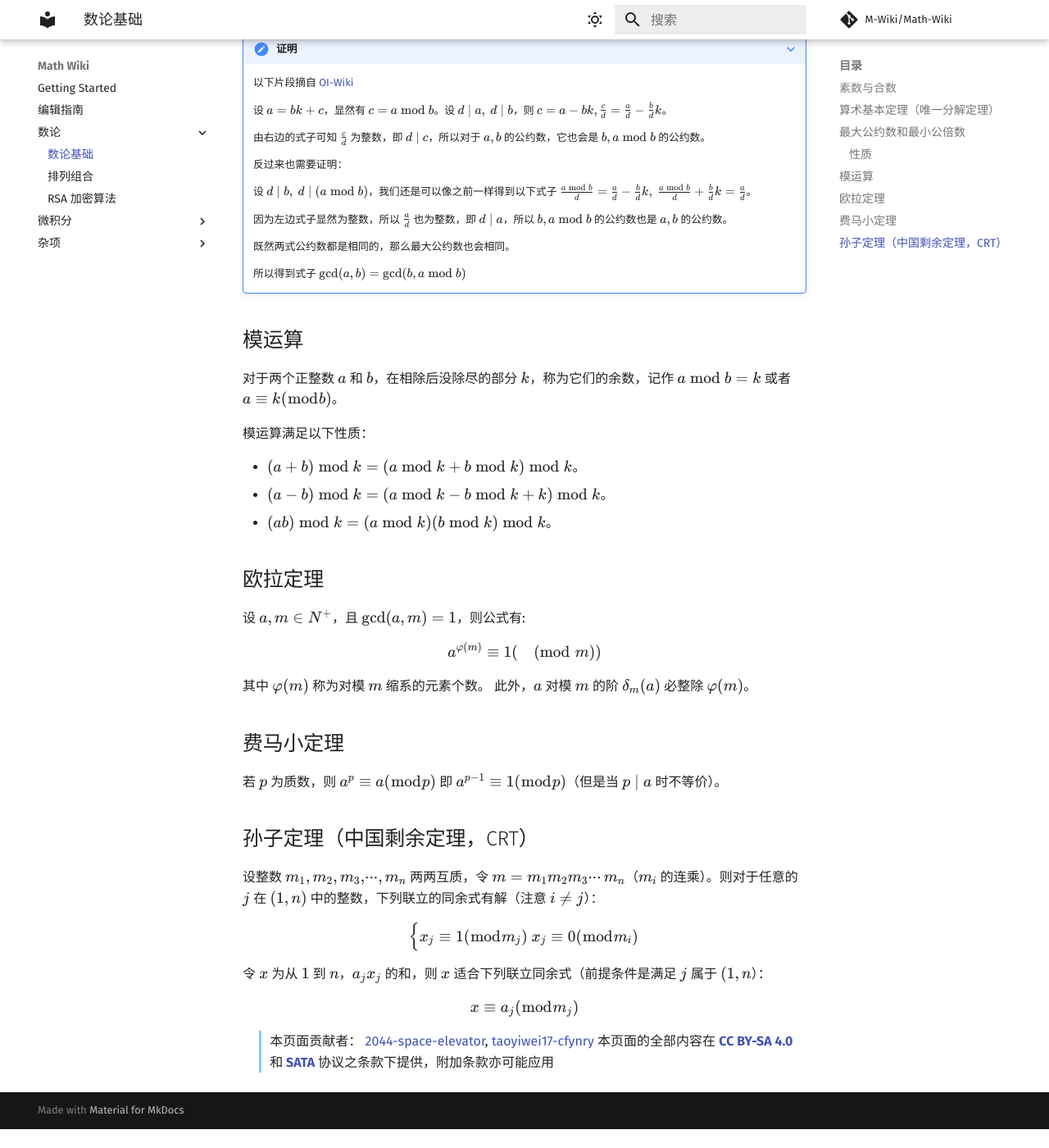
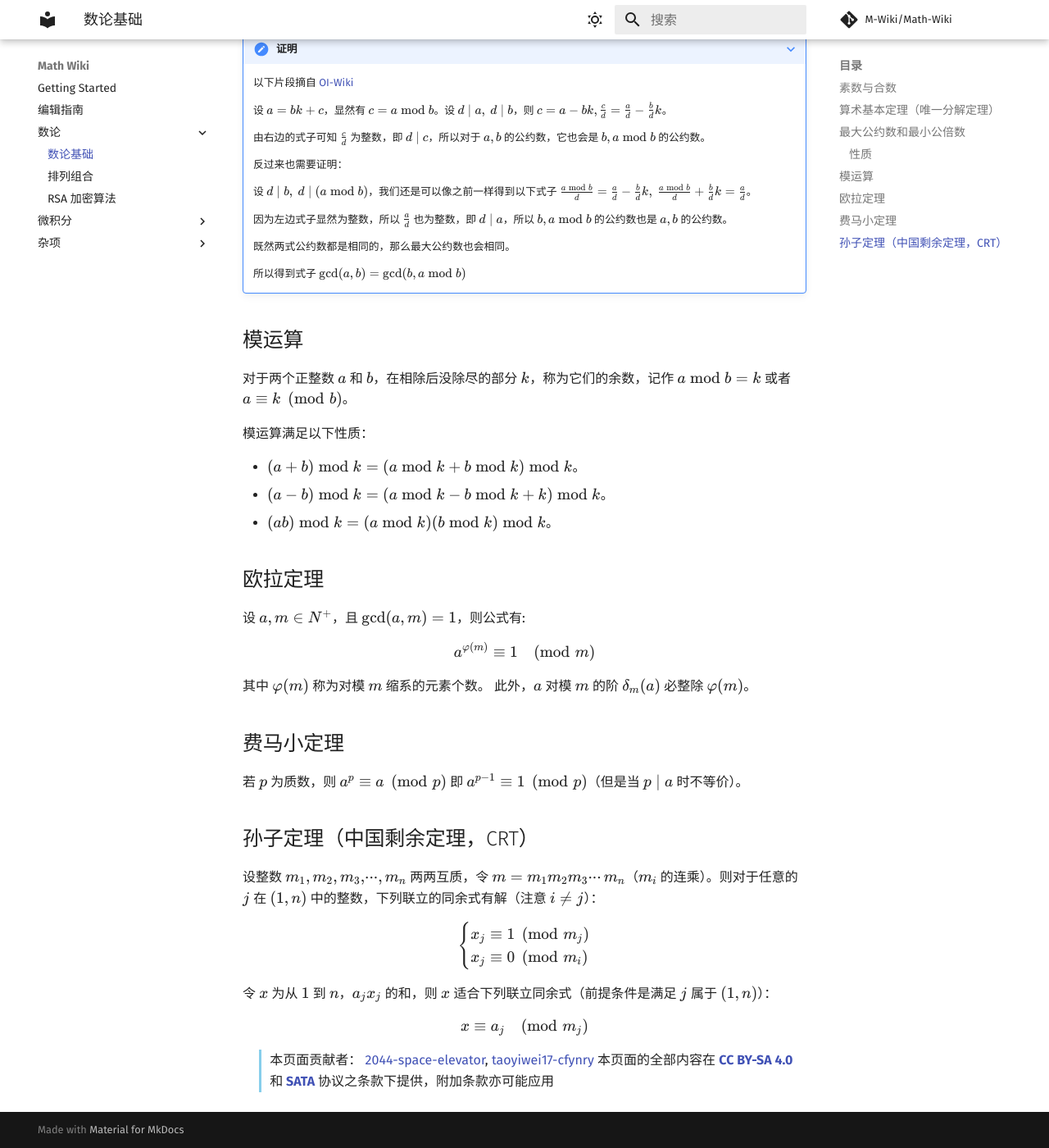
Before and after one commit to M-Wiki/Math-Wiki, an MkDocs documentation site: the page built from docs/number-theory/basic.md, in a window 1280 px wide and 1400 px high, scrolled down 924 px. Shown: the whole window at 82% size. Built offline with MkDocs 1.6.1 and Material for MkDocs 9.7.7, drawn with Linux system fonts in a browser that asks for light colours; comment, search, counter and statistics services are not loaded; before the commit the page ends 2301 px from its top, so only the background shows below that.

Commit message:
fix(\number-theory\basic.md)修改数论基础的错误部分
* $\bmod$ 部分改成 $\pmod$，改进排版

```diff
--- a/docs/number-theory/basic.md
+++ b/docs/number-theory/basic.md
@@ -52,7 +52,7 @@ $$
 
 ## 模运算
 
-对于两个正整数 $a$ 和 $b$，在相除后没除尽的部分 $k$，称为它们的余数，记作 $a\bmod b=k$ 或者 $a\equiv k(\bmod b)$。
+对于两个正整数 $a$ 和 $b$，在相除后没除尽的部分 $k$，称为它们的余数，记作 $a\bmod b=k$ 或者 $a\equiv k\pmod{b}$。
 
 模运算满足以下性质：
 
@@ -65,7 +65,7 @@ $$
 设 $a,m \in N^{+}$，且 $\gcd(a,m) = 1$，则公式有:
 
 $$
-a^{\varphi (m)} \equiv 1(\pmod m)
+a^{\varphi (m)} \equiv 1\pmod{m}
 $$
 
 其中 $\varphi (m)$ 称为对模 $m$ 缩系的元素个数。
@@ -73,7 +73,7 @@ $$
 
 ## 费马小定理
 
-若 $p$ 为质数，则 $a^{p} \equiv a(\bmod p)$ 即 $a^{p-1} \equiv 1(\bmod p)$（但是当 $p\mid a$ 时不等价）。
+若 $p$ 为质数，则 $a^{p} \equiv a\pmod{p}$ 即 $a^{p-1} \equiv 1\pmod{p}$（但是当 $p\mid a$ 时不等价）。
 
 ## 孙子定理（中国剩余定理，CRT）
 
@@ -81,13 +81,13 @@ $$
 
 $$
 \begin{cases}
-x_{j}\equiv 1 (\bmod m_j) \\
-x_{j}\equiv 0(\bmod m_{i})
+x_{j}\equiv 1 \pmod{m_j}\\\
+x_{j}\equiv 0\pmod{m_{i}}
 \end{cases}
 $$
 
-令 $x$ 为从 $1$ 到 $n$，$a_{j}x_{j}$ 的和，则 $x$ 适合下列联立同余式（前提条件是满足 $j$ 属于 $(1, n$）：
+令 $x$ 为从 $1$ 到 $n$，$a_{j}x_{j}$ 的和，则 $x$ 适合下列联立同余式（前提条件是满足 $j$ 属于 $(1, n)$）：
 
 $$
-x\equiv a_{j}(\bmod m_{j})
+x\equiv a_{j}\pmod{m_{j}}
 $$
```
